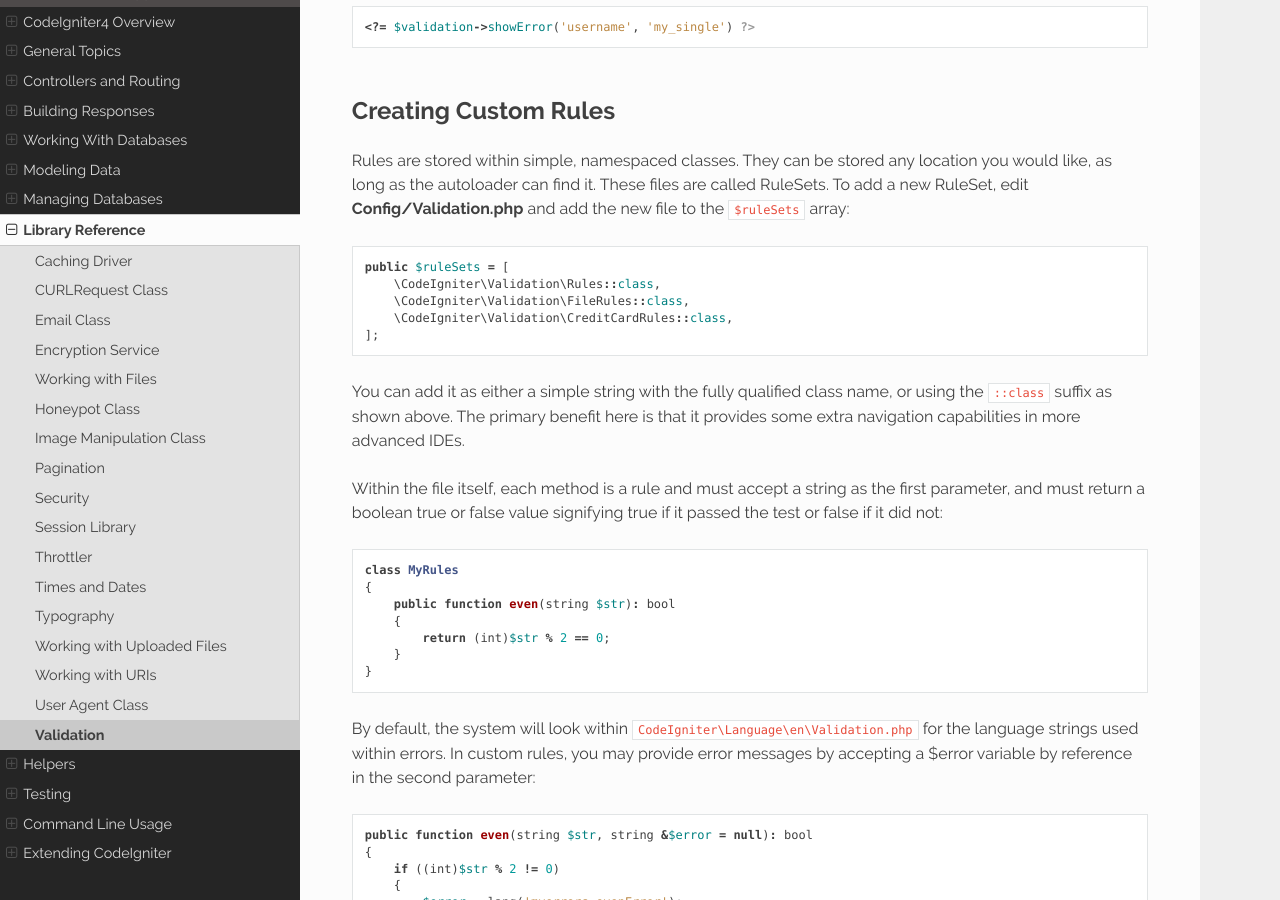
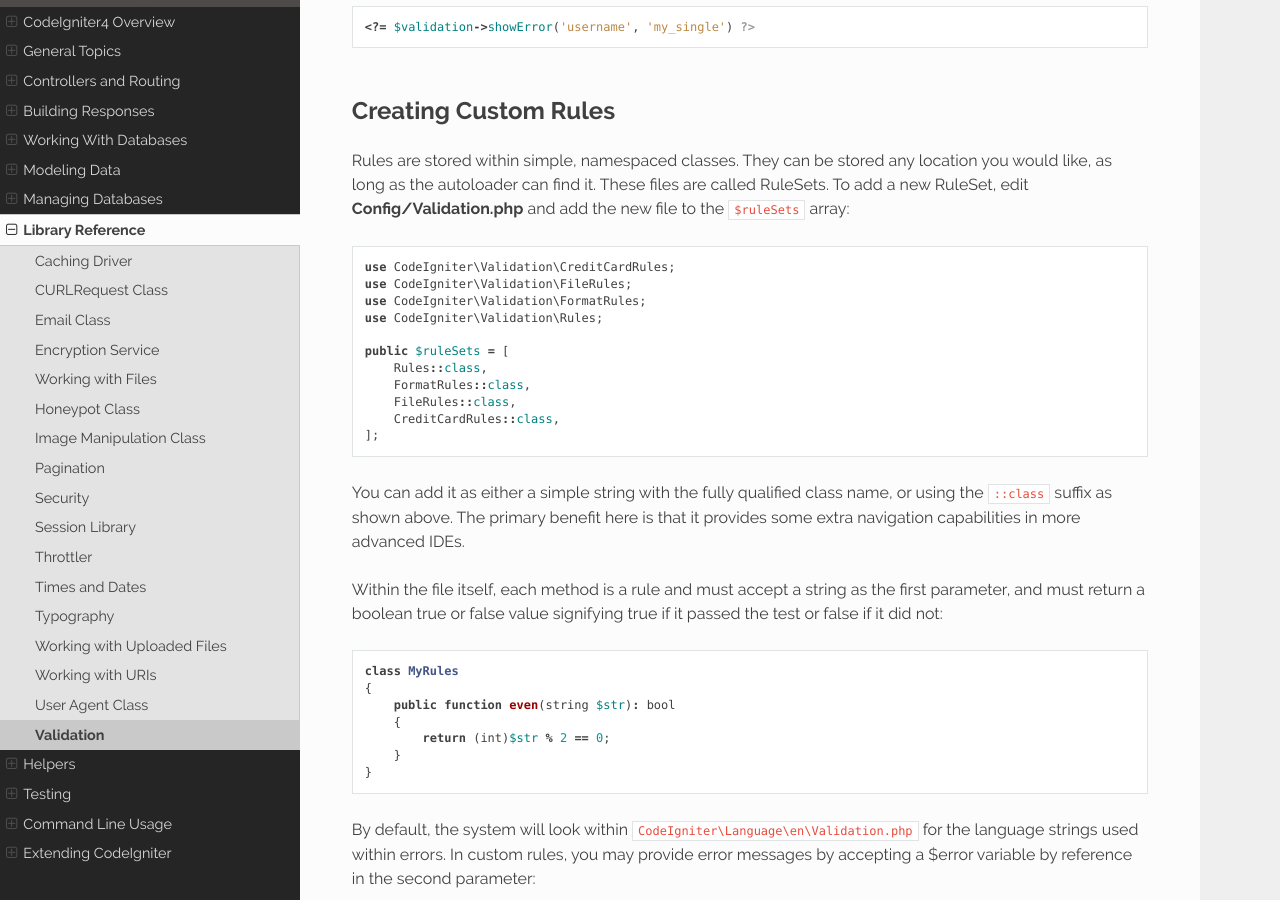
Before and after one commit to NEKOGET/ci4_user_guide_src, a Sphinx documentation site: the page built from source/libraries/validation.rst, in a window 1280 px wide and 900 px high, scrolled down 14573 px. Built offline with Sphinx 7.4.7 and the Read the Docs theme 2.0.0, drawn with Linux system fonts in a browser that asks for light colours.

Commit message:
make userguide (validation) same as source

```diff
--- a/source/libraries/validation.rst
+++ b/source/libraries/validation.rst
@@ -645,10 +645,16 @@ Rules are stored within simple, namespaced classes. They can be stored any locat
 autoloader can find it. These files are called RuleSets. To add a new RuleSet, edit **Config/Validation.php** and
 add the new file to the ``$ruleSets`` array::
 
+    use CodeIgniter\Validation\CreditCardRules;
+    use CodeIgniter\Validation\FileRules;
+    use CodeIgniter\Validation\FormatRules;
+    use CodeIgniter\Validation\Rules;
+
     public $ruleSets = [
-        \CodeIgniter\Validation\Rules::class,
-        \CodeIgniter\Validation\FileRules::class,
-        \CodeIgniter\Validation\CreditCardRules::class,
+        Rules::class,
+        FormatRules::class,
+        FileRules::class,
+        CreditCardRules::class,
     ];
 
 You can add it as either a simple string with the fully qualified class name, or using the ``::class`` suffix as
```
